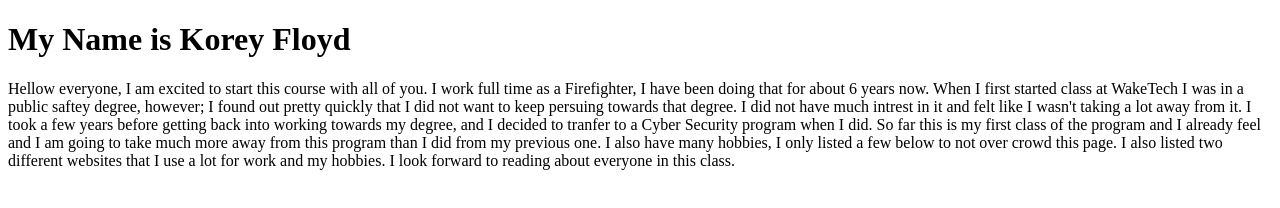
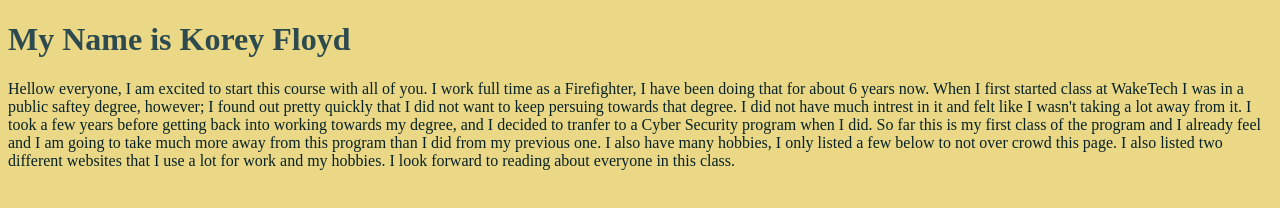
Before and after one commit to KoreyFloyd/KoreyFloyd.github.io, a plain HTML site: page index.html in a window 1280 px wide. Drawn offline with Linux system fonts and the light colour scheme.

Commit message:
Fixed CSS code

```diff
--- a/index.html
+++ b/index.html
@@ -2,11 +2,11 @@
 <html>
     <head>
       <title>My Personal Introduction</title>
-      <style>
-        body{background-color:EBD886;}
-        h1{color:2D4A4F;}
-        p{color:062226;}
-      </style>
+    <style>
+        body{background-color:#EBD886;}
+        h1{color:#2D4A4F;}
+        p{color:#062226;}
+    </style>
     </head>
     <body>
         <h1>My Name is Korey Floyd</h1>
```
